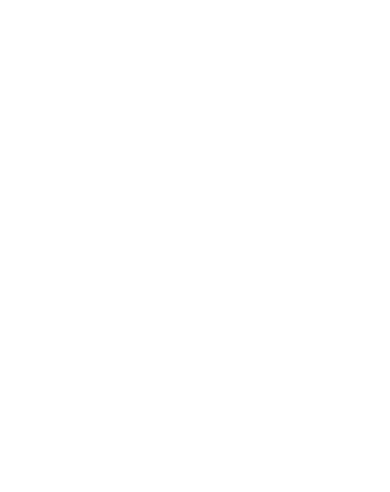
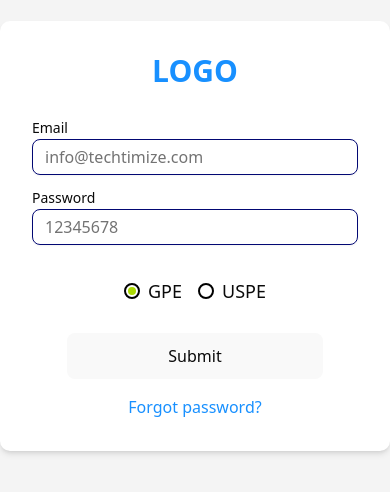
Before and after one commit to Techtimize/pei-management-project, a React (Vite) app: page /auth/login in a window 390 px wide. Before the commit this address had no page. Shown: the part 186-678 px from the top of the page. Built offline with nearby package versions, Linux system fonts and the light colour scheme.

Commit message:
login page added, responsiveness fixed for login, formik and yup added

```diff
--- a/package.json
+++ b/package.json
@@ -14,6 +14,7 @@
   "dependencies": {
     "@radix-ui/react-dialog": "^1.1.14",
     "@radix-ui/react-dropdown-menu": "^2.1.15",
+    "@radix-ui/react-label": "^2.1.7",
     "@radix-ui/react-separator": "^1.1.7",
     "@radix-ui/react-slot": "^1.2.3",
     "@radix-ui/react-tooltip": "^1.2.7",
@@ -21,6 +22,7 @@
     "@tailwindcss/vite": "^4.1.7",
     "class-variance-authority": "^0.7.1",
     "clsx": "^2.1.1",
+    "formik": "^2.4.6",
     "lucide-react": "^0.511.0",
     "react": "^19.1.0",
     "react-dom": "^19.1.0",
@@ -29,7 +31,8 @@
     "react-router": "^7.6.1",
     "react-select": "^5.10.1",
     "tailwind-merge": "^3.3.0",
-    "tailwindcss": "^4.1.7"
+    "tailwindcss": "^4.1.7",
+    "yup": "^1.6.1"
   },
   "devDependencies": {
     "@eslint/js": "^9.25.0",
--- a/src/App.tsx
+++ b/src/App.tsx
@@ -2,11 +2,16 @@ import React from 'react'
 import { Route, Routes } from 'react-router'
 import './App.css'
 import MainLayout from './layouts/main/Layout'
-import Homepage from './pages/Homepage'
+import Homepage from './pages/main/Homepage'
+import AuthLayout from './layouts/auth/Layout'
+import Login from './pages/auth/Login'
 
 function App() {
   return (
     <Routes>
+      <Route path='/auth' element={<AuthLayout />}>
+        <Route path='login' element={<Login />} />
+      </Route>
       <Route path='/' element={<MainLayout />}>
         <Route path='' element={<Homepage />} />
       </Route>
--- /dev/null
+++ b/src/components/moduleSelector/ModuleSelector.tsx
@@ -0,0 +1,51 @@
+import { ModuleTypeEnum } from '@/store/reducers/moduleSlice'
+import React from 'react'
+
+interface IModuleSelectorProps {
+  moduleType: ModuleTypeEnum
+  handleModuleChange: (moduleType: ModuleTypeEnum) => void
+  dark?: boolean
+}
+function ModuleSelector({
+  moduleType,
+  handleModuleChange,
+  dark = true
+}: IModuleSelectorProps) {
+  return (
+    <div className='px-6 py-4 overflow-hidden'>
+      <div className='flex gap-4 overflow-hidden'>
+        <label className='flex items-center text-lg'>
+          <input
+            type='radio'
+            value={ModuleTypeEnum.GPE}
+            checked={moduleType === ModuleTypeEnum.GPE}
+            onChange={(e) =>
+              handleModuleChange(e.target.value as unknown as ModuleTypeEnum)
+            }
+            className={`${
+              dark ? 'border-black' : 'border-white'
+            } mr-2 appearance-none w-4 h-4 border-2 rounded-full checked:bg-secondary-1 checked:bg-clip-content checked:p-[2px]`}
+          />
+          GPE
+        </label>
+
+        <label className='flex items-center text-lg'>
+          <input
+            type='radio'
+            value={ModuleTypeEnum.USPE}
+            checked={moduleType === ModuleTypeEnum.USPE}
+            onChange={(e) =>
+              handleModuleChange(e.target.value as unknown as ModuleTypeEnum)
+            }
+            className={`${
+              dark ? 'border-black' : 'border-white'
+            } mr-2 appearance-none w-4 h-4 border-2 rounded-full checked:bg-secondary-1 checked:bg-clip-content checked:p-[2px]`}
+          />
+          USPE
+        </label>
+      </div>
+    </div>
+  )
+}
+
+export default ModuleSelector
--- /dev/null
+++ b/src/components/ui/label.tsx
@@ -0,0 +1,22 @@
+import * as React from "react"
+import * as LabelPrimitive from "@radix-ui/react-label"
+
+import { cn } from "@/lib/utils"
+
+function Label({
+  className,
+  ...props
+}: React.ComponentProps<typeof LabelPrimitive.Root>) {
+  return (
+    <LabelPrimitive.Root
+      data-slot="label"
+      className={cn(
+        "flex items-center gap-2 text-sm leading-none font-medium select-none group-data-[disabled=true]:pointer-events-none group-data-[disabled=true]:opacity-50 peer-disabled:cursor-not-allowed peer-disabled:opacity-50",
+        className
+      )}
+      {...props}
+    />
+  )
+}
+
+export { Label }
--- a/src/index.css
+++ b/src/index.css
@@ -25,11 +25,11 @@
   -webkit-font-smoothing: antialiased;
   -moz-osx-font-smoothing: grayscale;
   --radius: 0.625rem;
-  --background: oklch(1 0 0);
+  --background: #f4f4f4;
   --foreground: oklch(0.145 0 0);
-  --card: oklch(1 0 0);
+  --card: #f4f4f4;
   --card-foreground: oklch(0.145 0 0);
-  --popover: oklch(1 0 0);
+  --popover: #f4f4f4;
   --popover-foreground: oklch(0.145 0 0);
   --primary: oklch(0.2601 0.1678 264.91);
   --primary-foreground: oklch(0.985 0 0);
@@ -82,13 +82,13 @@ button {
   font-size: 1em;
   font-weight: 500;
   font-family: inherit;
-  background-color: #1a1a1a;
+  background-color: var(--color-secondary-1);
   cursor: pointer;
   transition: border-color 0.25s;
 }
 
 button:hover {
-  border-color: #646cff;
+  opacity: 0.8;
 }
 
 button:focus,
--- a/src/layouts/auth/Layout.tsx
+++ b/src/layouts/auth/Layout.tsx
@@ -1,28 +1,12 @@
 import React from 'react'
 import { Outlet } from 'react-router'
 
-function MainLayout() {
+function AuthLayout() {
   return (
     <>
-      <div
-        className='flex flex-row min-h-screen min-w-screen'
-        id='main-container'
-      >
-        <div
-          className='flex flex-col w-1/5 bg-black justify-center items-center'
-          id='side-bar'
-        >
-          <p>SideBar</p>
-        </div>
-        <div className='flex flex-col w-full h-100vh' id='main-layout'>
-          <div className='w-full flex flex-row h-15 bg-black'>
-            <p>MainLayout</p>
-          </div>
-          <Outlet />
-        </div>
-      </div>
+      <Outlet />
     </>
   )
 }
 
-export default MainLayout
+export default AuthLayout
--- /dev/null
+++ b/src/pages/auth/Login.tsx
@@ -0,0 +1,104 @@
+import React from 'react'
+import { Formik } from 'formik'
+import { Input } from '@/components/ui/input'
+import { Label } from '@/components/ui/label'
+import { object, string } from 'yup'
+import ModuleSelector from '@/components/moduleSelector/ModuleSelector'
+import { useAppDispatch, useAppSelector } from '@/hooks/storeHooks'
+import { ModuleTypeEnum, setModuleType } from '@/store/reducers/moduleSlice'
+
+function Login() {
+  const moduleType = useAppSelector((state) => state.module.moduleType)
+  const dispatch = useAppDispatch()
+
+  function handleModuleChange(moduleType: ModuleTypeEnum) {
+    dispatch(setModuleType(moduleType))
+  }
+
+  const loginSchema = object().shape({
+    email: string().required().email(),
+    password: string().required().min(8)
+  })
+
+  return (
+    <div className='min-w-screen min-h-screen flex items-center justify-center bg-tertiary-1'>
+      <div className='bg-white p-8 rounded-lg shadow-md w-full max-w-md h-full'>
+        <h2 className='text-3xl font-bold text-center mb-8 text-[#1890ff]'>
+          LOGO
+        </h2>
+        <Formik
+          initialValues={{ email: '', password: '' }}
+          validationSchema={loginSchema}
+          onSubmit={(values, { setSubmitting }) => {
+            setTimeout(() => {
+              alert(JSON.stringify(values, null, 2))
+              setSubmitting(false)
+            }, 400)
+          }}
+        >
+          {({
+            values,
+            errors,
+            touched,
+            handleChange,
+            handleBlur,
+            handleSubmit,
+            isSubmitting
+            /* and other goodies */
+          }) => (
+            <form
+              onSubmit={handleSubmit}
+              className='flex flex-col gap-3 h-full items-center'
+            >
+              <div className='flex flex-col gap-1 w-full'>
+                <Label htmlFor='email'>Email</Label>
+                <Input
+                  type='email'
+                  name='email'
+                  onChange={handleChange}
+                  onBlur={handleBlur}
+                  value={values.email}
+                  placeholder='info@techtimize.com'
+                />
+                <p className='text-red-500 text-sm self-end'>
+                  {errors.email && touched.email && errors.email}
+                </p>
+              </div>
+
+              <div className='flex flex-col gap-1 w-full'>
+                <Label htmlFor='password'>Password</Label>
+                <Input
+                  type='password'
+                  name='password'
+                  onChange={handleChange}
+                  onBlur={handleBlur}
+                  value={values.password}
+                  placeholder='12345678'
+                />
+                <p className='text-red-500 text-sm self-end'>
+                  {errors.password && touched.password && errors.password}
+                </p>
+              </div>
+
+              <ModuleSelector
+                handleModuleChange={handleModuleChange}
+                moduleType={moduleType}
+              />
+
+              <button type='submit' disabled={isSubmitting} className='w-64'>
+                Submit
+              </button>
+            </form>
+          )}
+        </Formik>
+        <div className='mt-4 text-center'>
+          <a href='#' className='text-[#1890ff] hover:text-[#40a9ff]'>
+            Forgot password?
+          </a>
+        </div>
+      </div>
+    </div>
+  )
+}
+
+export default Login
--- a/src/pages/Homepage.tsx
+++ b/src/pages/main/Homepage.tsx
@@ -33,9 +33,9 @@ function Homepage() {
   return (
     <div className='flex h-[100%] justify-center items-center p-4 md:px-10 bg-white'>
       <div className='relative w-full flex flex-col md:flex-row gap-2'>
-        <div className='relative lg:flex-2 md:flex-1 h-[40px]'>
+        <div className='relative lg:flex-2 md:flex-1 h-[38px]'>
           <Search className='absolute left-3 top-1/2 transform -translate-y-1/2 text-gray-500 h-4 w-4' />
-          <Input className='w-full pl-10 h-[40px]' />
+          <Input className='w-full pl-10 h-[38px]' />
         </div>
 
         <div className='w-full flex-1'>
@@ -58,7 +58,7 @@ function Homepage() {
 
         <input
           type='button'
-          className='h-[40px] w-full md:w-auto bg-secondary-1 hover:bg-secondary-1/90 font-semibold py-2 px-4 border border-gray-400 rounded shadow'
+          className='h-[38px] w-full md:w-auto bg-secondary-1 hover:bg-secondary-1/90 font-semibold py-2 px-4 border border-gray-400 rounded shadow'
           value='Search'
         />
       </div>
```
Also changed, not shown: src/layouts/main/components/Sidebar.tsx (+5 -29 lines), 1 other file (tests, documents, lock files or other folders).
